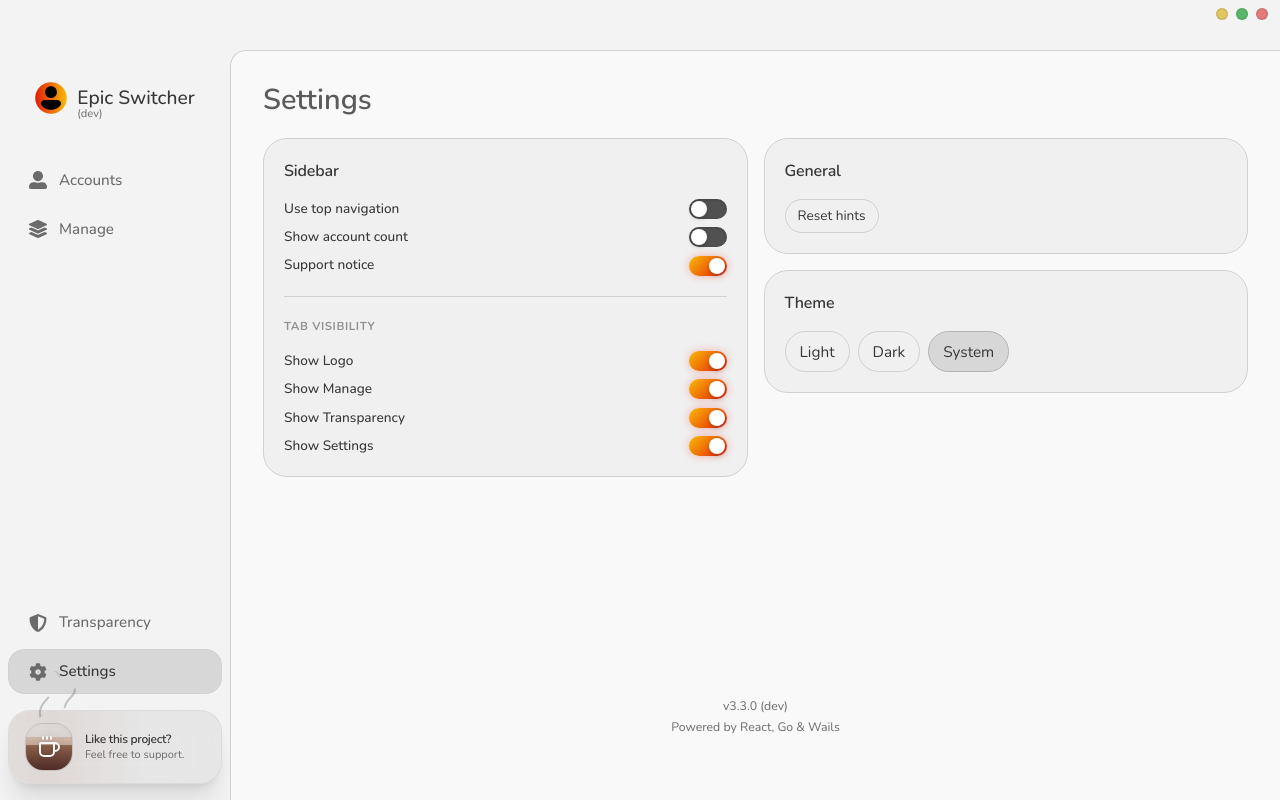
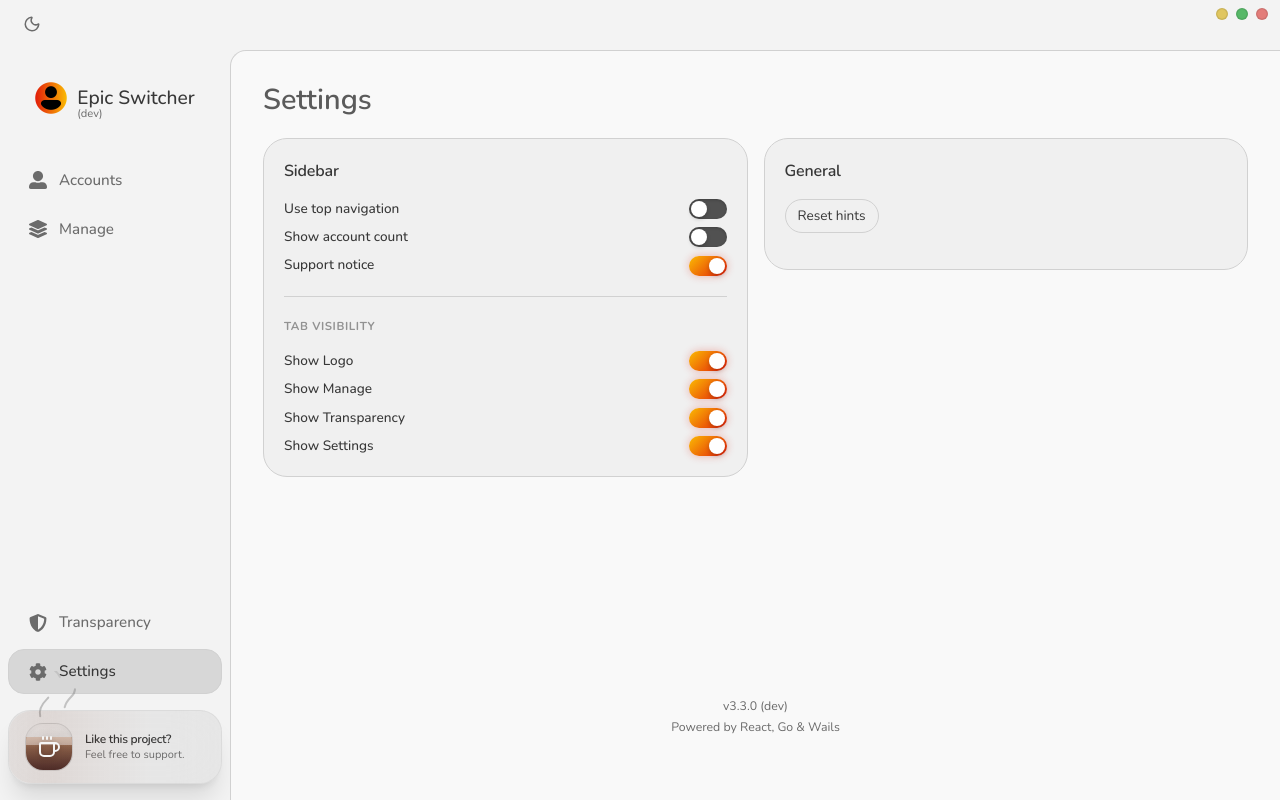
Before and after one commit to symonxdd/epic-switcher, a React (Vite) app in the folder frontend/: page /settings in a window 1280 px wide. Built offline with nearby package versions, Linux system fonts and the light colour scheme.

Commit message:
Add theme toggle and simplify settings
Added ThemeToggle component to TopBar

Removed theme selector buttons from Settings

Kept True Black toggle for dark mode only

Cleaned up Settings layout and reset button styles

```diff
--- /dev/null
+++ b/frontend/src/components/ThemeToggle.jsx
@@ -0,0 +1,39 @@
+import { Moon, Sun } from "lucide-react";
+import { motion, AnimatePresence } from "framer-motion";
+import { useTheme } from "../context/ThemeContext";
+import styles from "./ThemeToggle.module.css";
+
+export const ThemeToggle = ({ className }) => {
+  const { theme, setTheme, currentTheme } = useTheme();
+
+  const toggleTheme = () => {
+    // If 'system', it will switch to the opposite of current resolved theme
+    setTheme(currentTheme === "dark" ? "light" : "dark");
+  };
+
+  return (
+    <button
+      onClick={toggleTheme}
+      onDoubleClick={(e) => e.stopPropagation()}
+      className={`${styles.toggleBtn} ${className || ""}`}
+      aria-label="Toggle theme"
+    >
+      <AnimatePresence mode="wait" initial={false}>
+        <motion.div
+          key={currentTheme}
+          initial={{ scale: 0.8, opacity: 0, rotate: -45 }}
+          animate={{ scale: 1, opacity: 1, rotate: 0 }}
+          exit={{ scale: 0.8, opacity: 0, rotate: 45 }}
+          transition={{ duration: 0.2, ease: "easeOut" }}
+          className={styles.iconContainer}
+        >
+          {currentTheme === "dark" ? (
+            <Sun size={18} className={styles.icon} />
+          ) : (
+            <Moon size={18} className={styles.icon} />
+          )}
+        </motion.div>
+      </AnimatePresence>
+    </button>
+  );
+};
--- /dev/null
+++ b/frontend/src/components/ThemeToggle.module.css
@@ -0,0 +1,30 @@
+.toggleBtn {
+  position: relative;
+  width: 32px;
+  height: 32px;
+  border-radius: 50%;
+  border: none;
+  background: transparent;
+  cursor: pointer;
+  display: flex;
+  align-items: center;
+  justify-content: center;
+  transition: background 0.2s ease;
+  color: var(--text-secondary);
+  --wails-draggable: no-drag;
+}
+
+.toggleBtn:hover {
+  background: var(--bg-card-active);
+  color: var(--text-primary);
+}
+
+.iconContainer {
+  display: flex;
+  align-items: center;
+  justify-content: center;
+}
+
+.icon {
+  display: block;
+}
--- a/frontend/src/components/TopBar.jsx
+++ b/frontend/src/components/TopBar.jsx
@@ -1,5 +1,6 @@
 import styles from './TopBar.module.css';
 import { WindowMinimise, WindowToggleMaximise, Quit } from '../../wailsjs/runtime/runtime';
+import { ThemeToggle } from './ThemeToggle';
 
 function TopBar({ className }) {
   const title = "Epic Switcher";
@@ -7,7 +8,7 @@ function TopBar({ className }) {
   return (
     <div className={`${styles.topBar} ${className || ''}`} onDoubleClick={WindowToggleMaximise}>
       <div className={styles.titleContainer}>
-        {/* <div className={styles.title}>{title}</div> */}
+        <ThemeToggle className={styles.themeToggle} />
       </div>
 
       <div className={styles.winControls}>
--- a/frontend/src/components/TopBar.module.css
+++ b/frontend/src/components/TopBar.module.css
@@ -13,8 +13,11 @@
   display: flex;
   align-items: center;
   gap: 8px;
-  pointer-events: none;
   margin-top: 2px;
+}
+
+.themeToggle {
+  margin-left: 0.25rem;
 }
 
 .smallLogo {
--- a/frontend/src/pages/Settings.jsx
+++ b/frontend/src/pages/Settings.jsx
@@ -292,26 +292,10 @@ function Settings() {
                 Reset hints
               </button>
             </div>
-          </div>
 
-          {/* --- Theme Selector --- */}
-          <div className={styles.settingsGroup}>
-            <h5 className={styles.labelHeading}>Theme</h5>
-
-            <div className={styles.btnGroup}>
-              {["light", "dark", "system"].map((option) => (
-                <button
-                  key={option}
-                  className={`${styles.btn} ${theme === option ? styles.active : ""}`}
-                  onClick={() => setTheme(option)}
-                >
-                  {option.charAt(0).toUpperCase() + option.slice(1)}
-                </button>
-              ))}
-            </div>
-
+            <div className={styles.subGroupItems}>
               {currentTheme === "dark" && (
-              <div className={styles.trueBlackToggle}>
+                <div className={styles.toggleRow}>
                   <label htmlFor="trueBlackToggle" className={styles.toggleLabel}>Enable True Black</label>
                   <label className={styles.switch}>
                     <input
@@ -325,6 +309,9 @@ function Settings() {
                 </div>
               )}
             </div>
+          </div>
+
+
         </div>
       </div>
 
--- a/frontend/src/pages/Settings.module.css
+++ b/frontend/src/pages/Settings.module.css
@@ -29,6 +29,28 @@
   gap: 16px;
   box-sizing: border-box;
   transition: border-color 0.2s ease;
+}
+
+/* --- Reset Button --- */
+.resetButton {
+  width: fit-content;
+  background-color: var(--background-tertiary, transparent);
+  color: var(--text-primary);
+  border: 1px solid var(--border-subtle);
+  border-radius: 24px;
+  padding: 6px 12px;
+  font-size: 0.85rem;
+  font-family: Nunito, sans-serif;
+  transition: background-color 0.2s ease-in-out, border-color 0.2s ease-in-out;
+}
+
+.resetButton:hover {
+  background-color: var(--btn-ghost-hover);
+  border-color: var(--border-strong);
+}
+
+.resetButton:active {
+  opacity: 0.8;
 }
 
 .settingsColumn {
@@ -182,27 +204,7 @@
   /* Tighter spacing for related items */
 }
 
-/* --- Reset Button --- */
-.resetButton {
-  width: fit-content;
-  background-color: var(--background-tertiary, transparent);
-  color: var(--text-primary);
-  border: 1px solid var(--border-subtle);
-  border-radius: 24px;
-  padding: 6px 12px;
-  font-size: 0.85rem;
-  font-family: Nunito, sans-serif;
-  transition: background-color 0.2s ease-in-out, border-color 0.2s ease-in-out;
-}
 
-.resetButton:hover {
-  background-color: var(--btn-ghost-hover);
-  border-color: var(--border-strong);
-}
-
-.resetButton:active {
-  opacity: 0.8;
-}
 
 /* --- Generic Action Buttons (like View on GitHub) --- */
 .actionButton {
```
Lines whose indentation alone changed are shown as unchanged.
